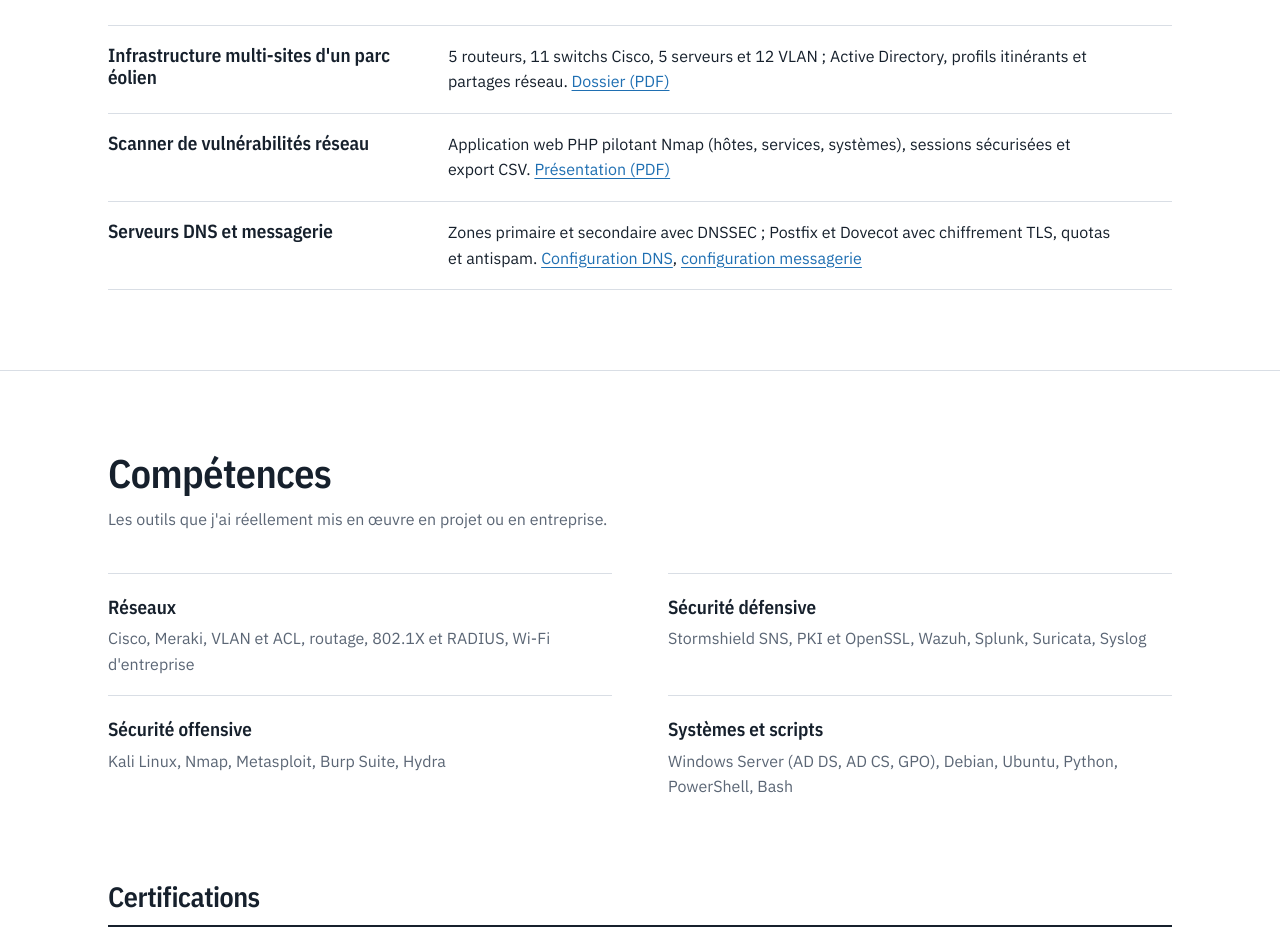
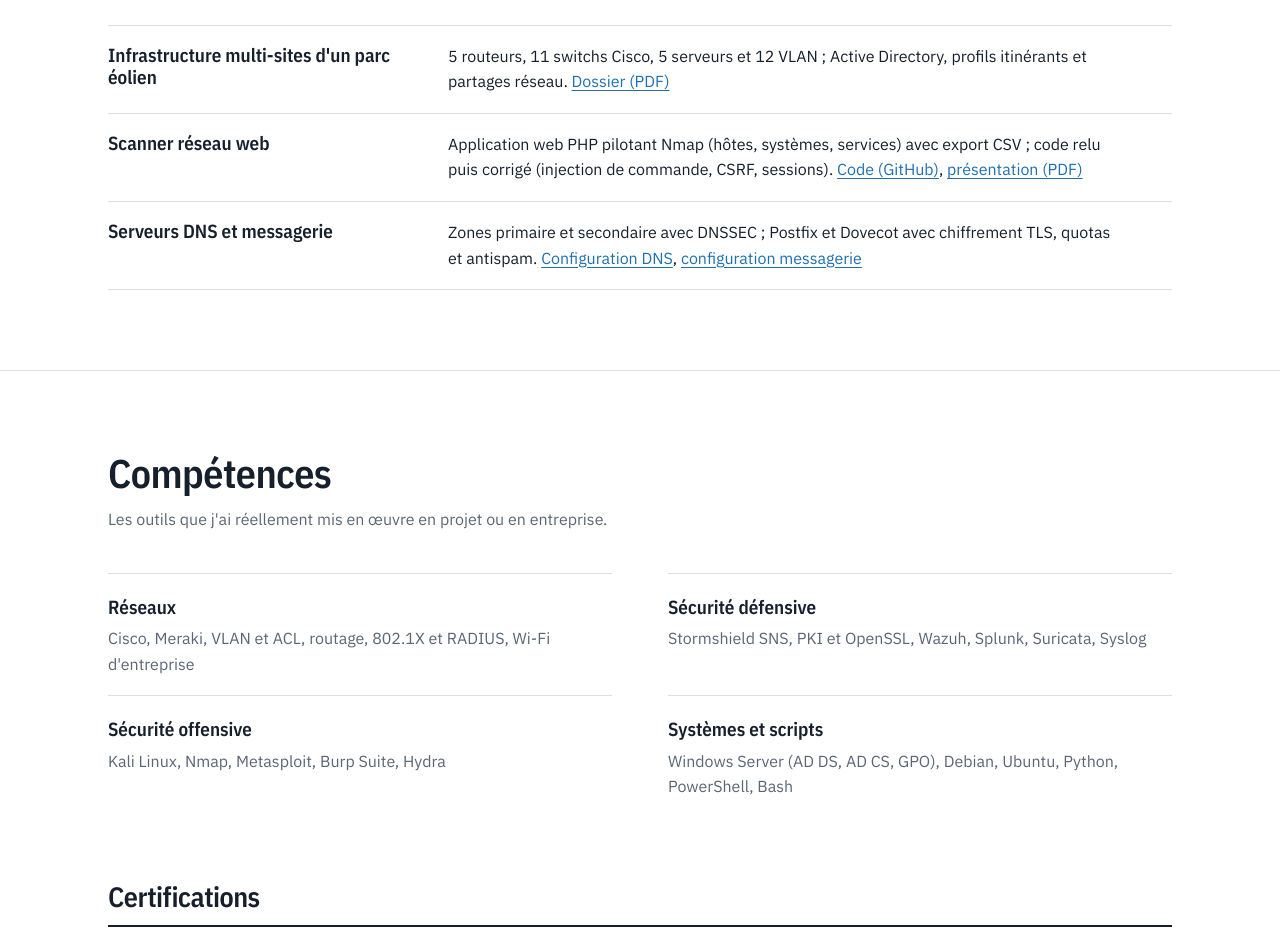
Before and after one commit to ali-elmagri/ali-elmagri.github.io, a plain HTML site: page index.html in a window 1280 px wide. Shown: the part 3440-4369 px from the top of the page. Drawn offline with nearby package versions, Linux system fonts and the light colour scheme.

Commit message:
Revise network vulnerability scanner description
Updated the description of the network vulnerability scanner to reflect changes in functionality and added links to the code repository and presentation.

```diff
--- a/index.html
+++ b/index.html
@@ -209,8 +209,8 @@
           <p>5 routeurs, 11 switchs Cisco, 5 serveurs et 12 VLAN ; Active Directory, profils itinérants et partages réseau. <a href="docs/parc_eolien_ali.pdf" target="_blank" rel="noopener">Dossier (PDF)</a></p>
         </div>
         <div class="row">
-          <h3>Scanner de vulnérabilités réseau</h3>
-          <p>Application web PHP pilotant Nmap (hôtes, services, systèmes), sessions sécurisées et export CSV. <a href="docs/projet_BUT1_ali.pdf" target="_blank" rel="noopener">Présentation (PDF)</a></p>
+          <h3>Scanner réseau web</h3>
+          <p>Application web PHP pilotant Nmap (hôtes, systèmes, services) avec export CSV ; code relu puis corrigé (injection de commande, CSRF, sessions). <a href="https://github.com/ali-elmagri/Scanner-Reseau-sous-PHP" target="_blank" rel="noopener">Code (GitHub)</a>, <a href="docs/projet_BUT1_ali.pdf" target="_blank" rel="noopener">présentation (PDF)</a></p>
         </div>
         <div class="row">
           <h3>Serveurs DNS et messagerie</h3>
```
